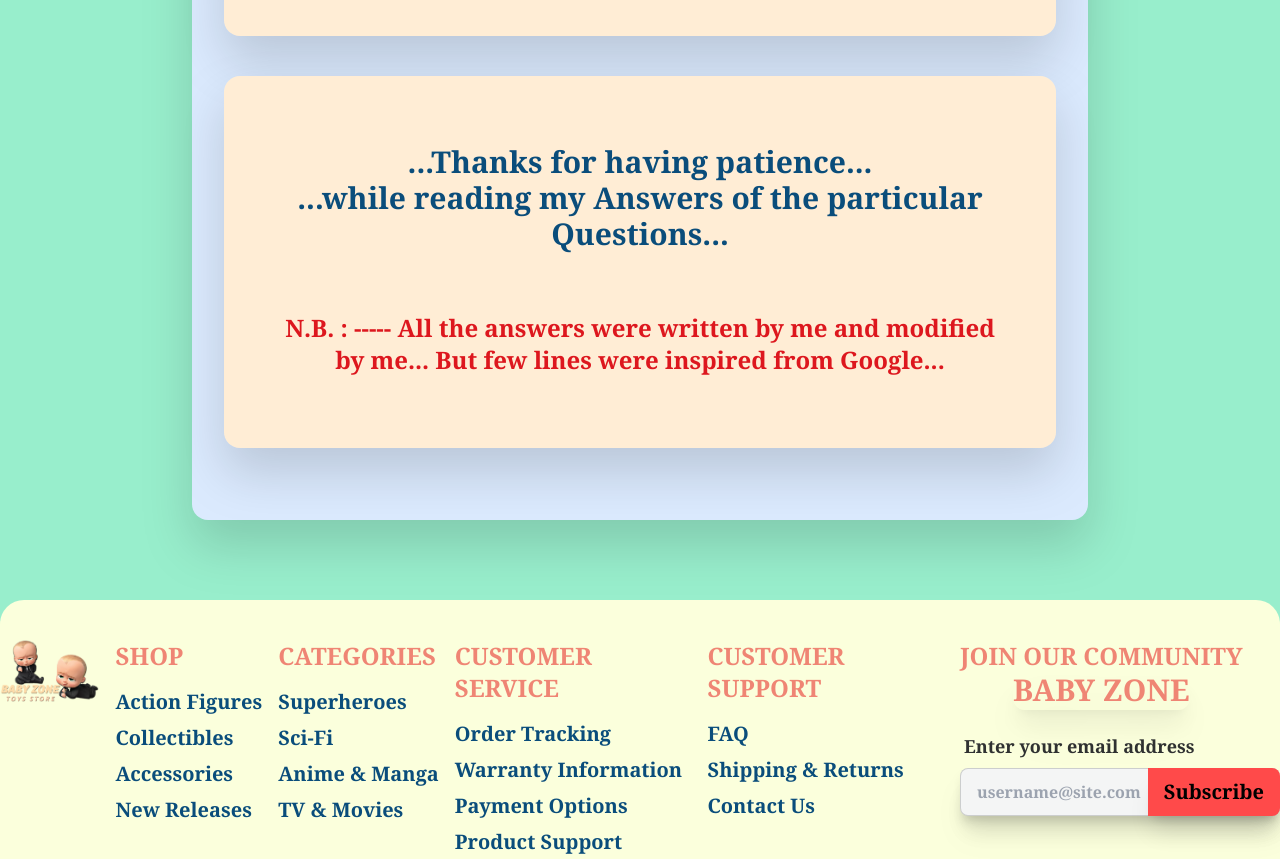
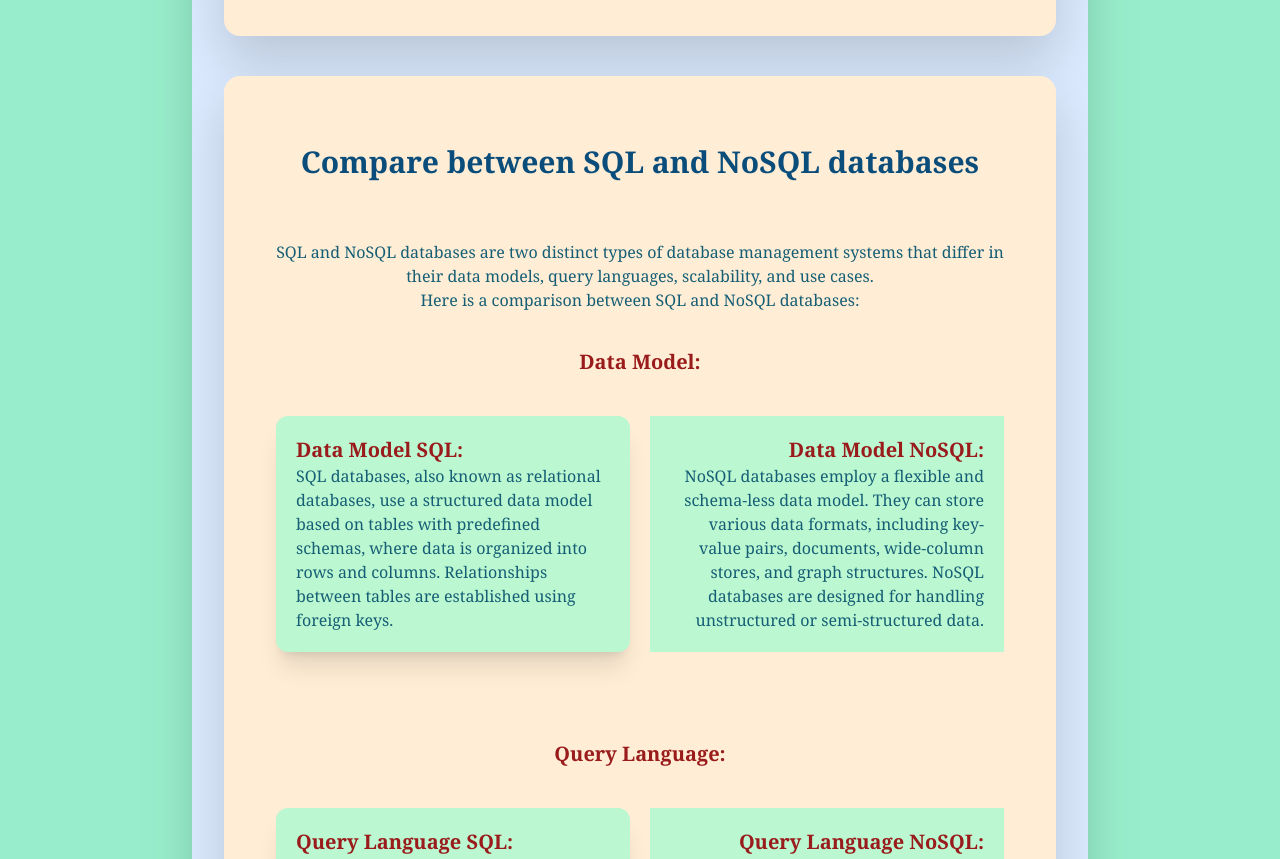
Before and after one commit to smarmaan/Baby-zone-client, a React (Vite) app: page /blog in a window 1280 px wide. Shown: the part 1920-2779 px from the top of the page. Built offline with nearby package versions, Linux system fonts and the light colour scheme; no server answers.

Commit message:
Blog question 2 added

```diff
--- a/src/Pages/Blog/Blog.jsx
+++ b/src/Pages/Blog/Blog.jsx
@@ -124,7 +124,179 @@ const Blog = () => {
 
  */}
 
-        {/* Compare SQL and NoSQL databases */}
+        <section className="mt-5 w-[100%] bg-orange-100 gap-9 p-8 mx-auto rounded-2xl drop-shadow-2xl mb-10">
+          <h1 className="font-bold text-3xl text-center mb-5 p-5 pt-5 mt-4">
+            Compare between SQL and NoSQL databases{" "}
+          </h1>
+
+          <p className="text-justify  md:text-center text-cyan-800 font-medium mb-7 pb-10 p-5">
+            SQL and NoSQL databases are two distinct types of database
+            management systems that differ in their data models, query
+            languages, scalability, and use cases.
+            <br />
+            Here is a comparison between SQL and NoSQL databases:
+            <h1 className="font-bold text-xl text-center mb-5 p-5 pt-5 mt-4 text-red-800">
+              Data Model:
+            </h1>
+            <div className="grid grid-cols-1 md:grid-cols-2 my-5 gap-5 ">
+              <div className="text-left bg-green-200 p-5 rounded-xl shadow-xl">
+                <span className=" text-xl font-bold text-red-800">
+                  {" "}
+                  Data Model SQL:{" "}
+                </span>
+                <br />
+                SQL databases, also known as relational databases, use a
+                structured data model based on tables with predefined schemas,
+                where data is organized into rows and columns. Relationships
+                between tables are established using foreign keys.
+              </div>
+              <div className="text-right  bg-green-200 p-5">
+                <span className=" text-xl font-bold text-red-800">
+                  {" "}
+                  Data Model NoSQL:{" "}
+                </span>
+                <br /> NoSQL databases employ a flexible and schema-less data
+                model. They can store various data formats, including key-value
+                pairs, documents, wide-column stores, and graph structures.
+                NoSQL databases are designed for handling unstructured or
+                semi-structured data.
+              </div>
+            </div>
+            <br />
+            <br />
+            {/*
+
+
+ */}
+            <h1 className="font-bold text-xl text-center mb-5 p-5 pt-5 text-red-800">
+              Query Language:
+            </h1>
+            <div className="grid grid-cols-1 md:grid-cols-2 my-5 gap-5 ">
+              <div className="text-left bg-green-200 p-5 rounded-xl shadow-xl">
+                <span className="text-xl font-bold text-red-800">
+                  {" "}
+                  Query Language SQL:{" "}
+                </span>
+                <br />
+                SQL databases use the Structured Query Language (SQL) for
+                defining and manipulating data. SQL provides a standardized and
+                powerful language for querying and managing relational
+                databases, with support for complex operations like joins,
+                aggregations, and transactions.
+              </div>
+              <div className="text-right  bg-green-200 p-5">
+                <span className="text-xl font-bold text-red-800">
+                  {" "}
+                  Query Language NoSQL:{" "}
+                </span>
+                <br /> NoSQL databases are designed for horizontal scalability
+                from the start. They can distribute data across multiple servers
+                or clusters, providing high scalability and performance. NoSQL
+                databases excel in handling large amounts of data and high
+                traffic loads.
+              </div>
+            </div>
+            {/*
+
+
+
+ */}
+            <h1 className="font-bold text-xl text-center mb-5 p-5 pt-5 mt-4 text-red-800">
+              Scalability:
+            </h1>
+            <div className="grid grid-cols-1 md:grid-cols-2 my-5 gap-5 ">
+              <div className="text-left bg-green-200 p-5 rounded-xl shadow-xl">
+                <span className="text-xl font-bold text-red-800">
+                  {" "}
+                  Scalability SQL:{" "}
+                </span>
+                <br />
+                SQL databases traditionally scale vertically by upgrading
+                hardware resources like CPU, RAM, and storage capacity. However,
+                modern SQL databases also support horizontal scalability through
+                techniques like sharding, replication, and clustering.
+              </div>
+              <div className="text-right  bg-green-200 p-5">
+                <span className="text-xl font-bold text-red-800">
+                  {" "}
+                  Scalability NoSQL:{" "}
+                </span>
+                <br /> NoSQL databases are designed for horizontal scalability
+                from the start. They can distribute data across multiple servers
+                or clusters, providing high scalability and performance. NoSQL
+                databases excel in handling large amounts of data and high
+                traffic loads.
+              </div>
+            </div>
+            {/*
+
+
+
+ */}
+            <h1 className="font-bold text-xl text-center mb-5 p-5 pt-5 mt-4 text-red-800">
+              Data Consistency:
+            </h1>
+            <div className="grid grid-cols-1 md:grid-cols-2 my-5 gap-5 ">
+              <div className="text-left bg-green-200 p-5 rounded-xl shadow-xl">
+                <span className="text-xl font-bold text-red-800">
+                  {" "}
+                  Data Consistency SQL:{" "}
+                </span>
+                <br />
+                SQL databases typically prioritize data consistency and ACID
+                (Atomicity, Consistency, Isolation, Durability) properties. ACID
+                transactions ensure that database operations are executed
+                reliably and maintain data integrity.
+              </div>
+              <div className="text-right  bg-green-200 p-5">
+                <span className="text-xl font-bold text-red-800">
+                  {" "}
+                  Data Consistency NoSQL:{" "}
+                </span>
+                <br /> NoSQL databases often relax consistency in favor of high
+                availability and scalability. They may prioritize eventual
+                consistency, where data changes propagate to all replicas over
+                time. NoSQL databases provide BASE (Basically Available, Soft
+                state, Eventual consistency) properties, which focus on
+                availability and partition tolerance.
+              </div>
+            </div>
+            {/*
+
+
+ */}
+            <h1 className="font-bold text-xl text-center mb-5 p-5 pt-5 mt-4 text-red-800">
+              Use Cases:
+            </h1>
+            <div className="grid grid-cols-1 md:grid-cols-2 my-5 gap-5 ">
+              <div className="text-left bg-green-200 p-5 rounded-xl shadow-xl">
+                <span className="text-xl font-bold text-red-800">
+                  {" "}
+                  Use Cases SQL:{" "}
+                </span>
+                <br />
+                SQL databases are well-suited for applications that require
+                complex querying, data integrity, and structured relationships.
+                They are commonly used in transactional systems, financial
+                applications, content management systems, and applications with
+                well-defined schemas.
+              </div>
+              <div className="text-right  bg-green-200 p-5">
+                <span className="text-xl font-bold text-red-800">
+                  {" "}
+                  Use Cases NoSQL:{" "}
+                </span>
+                <br /> NoSQL databases are suitable for handling unstructured or
+                rapidly evolving data. They are often used in real-time
+                analytics, content-driven applications, IoT (Internet of Things)
+                systems, social networks, and applications that require flexible
+                and scalable data storage.
+              </div>
+            </div>
+            --------------------
+            <strong className="font-bold text-lg text-red-800"></strong>
+          </p>
+        </section>
 
         {/*
 
```
